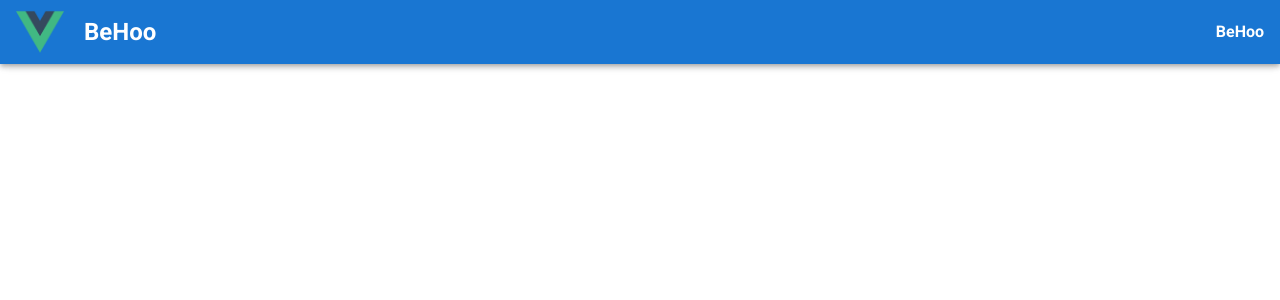
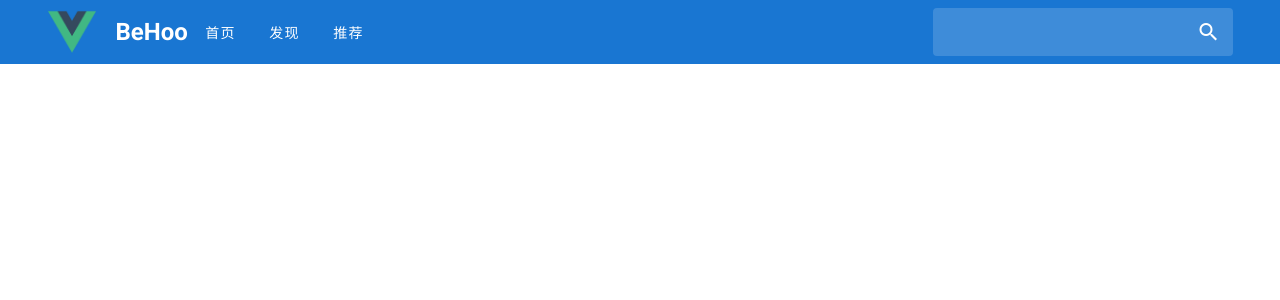
Before and after one commit to Suacrbah/frontend, a Vue app: page /personalPage in a window 1280 px wide. Shown: the top 300 px of the page. Built offline with nearby package versions, Linux system fonts and the light colour scheme; what mavon-editor would draw is missing.

Commit message:
导航栏 new

```diff
--- a/src/App.vue
+++ b/src/App.vue
@@ -1,32 +1,5 @@
 <template>
   <v-app>
-    <v-app-bar   app dark class="primary">
-      <v-img
-              :src="require('@/assets/logo.png')"
-              class="mr-5"
-              contain
-              height="48"
-              width="48"
-              max-width="48"
-              @click="$vuetify.goTo(0)"
-      />
-      <v-toolbar-title class="headline">
-        <span class="font-weight-bold">
-          BeHoo
-        </span>
-      </v-toolbar-title>
-
-
-
-      <v-spacer></v-spacer>
-
-
-      <span class="font-weight-bold">
-          BeHoo
-      </span>
-
-    </v-app-bar>
-
      <v-content>
       <router-view />
      </v-content>
--- /dev/null
+++ b/src/components/AppBar.vue
@@ -0,0 +1,66 @@
+<template>
+    <v-app-bar  flat  app dark class="primary">
+        <v-container class="mx-auto py-0">
+            <v-row align="center">
+                <v-img
+                        :src="require('@/assets/logo.png')"
+                        class="mr-5"
+                        contain
+                        height="48"
+                        width="48"
+                        max-width="48"
+                        @click="$vuetify.goTo(0)"
+                />
+                <v-toolbar-title class="headline">
+                <span class="font-weight-bold">
+                    BeHoo
+                </span>
+                </v-toolbar-title>
+
+                <v-btn
+                class="hidden-sm-and-down"
+                text
+                @click="onClick($event, link)"
+                >
+                首页
+                </v-btn>
+
+                <v-btn
+                class="hidden-sm-and-down"
+                text
+                @click="onClick($event, link)"
+                >
+                发现
+                </v-btn>
+
+                <v-btn
+                class="hidden-sm-and-down"
+                text
+                @click="onClick($event, link)"
+                >
+                推荐
+                </v-btn>
+
+                <v-spacer></v-spacer>
+
+                <v-text-field
+                    append-icon="mdi-magnify"
+                    flat
+                    hide-details
+                    solo-inverted
+                    style="max-width: 300px;"
+                />
+
+                <!-- <span class="font-weight-bold">
+                    BeHoo
+                </span> -->
+            </v-row>
+        </v-container>
+        </v-app-bar>
+</template>
+
+<script>
+export default {
+    name:'AppBar'
+}
+</script>
--- a/src/router/index.js
+++ b/src/router/index.js
@@ -7,6 +7,7 @@ import MainPage from '../views/MainPage.vue'
 import Login from '../views/Login.vue'
 import Register from '../views/Register.vue'
 import Debug from '../views/Debug.vue'
+import personalPage from '../views/personalPage.vue'
 
 Vue.use(VueRouter)
 
@@ -42,6 +43,11 @@ Vue.use(VueRouter)
       component: QuestionDetail
     },
     {
+      path: '/personalPage',
+      name: 'personalPage',
+      component: personalPage
+    },
+    {
       path: '/main',
       name: 'Main',
       component: MainPage
--- /dev/null
+++ b/src/views/personalPage.vue
@@ -0,0 +1,19 @@
+<template>
+  <app-bar/>
+
+</template>
+
+<script>
+  export default {
+    name: 'personalPage',
+    components:{
+      AppBar: () => import ("@/components/AppBar"),
+
+    },
+    data () {
+      return {
+
+      }
+    },
+  }
+</script>
```
